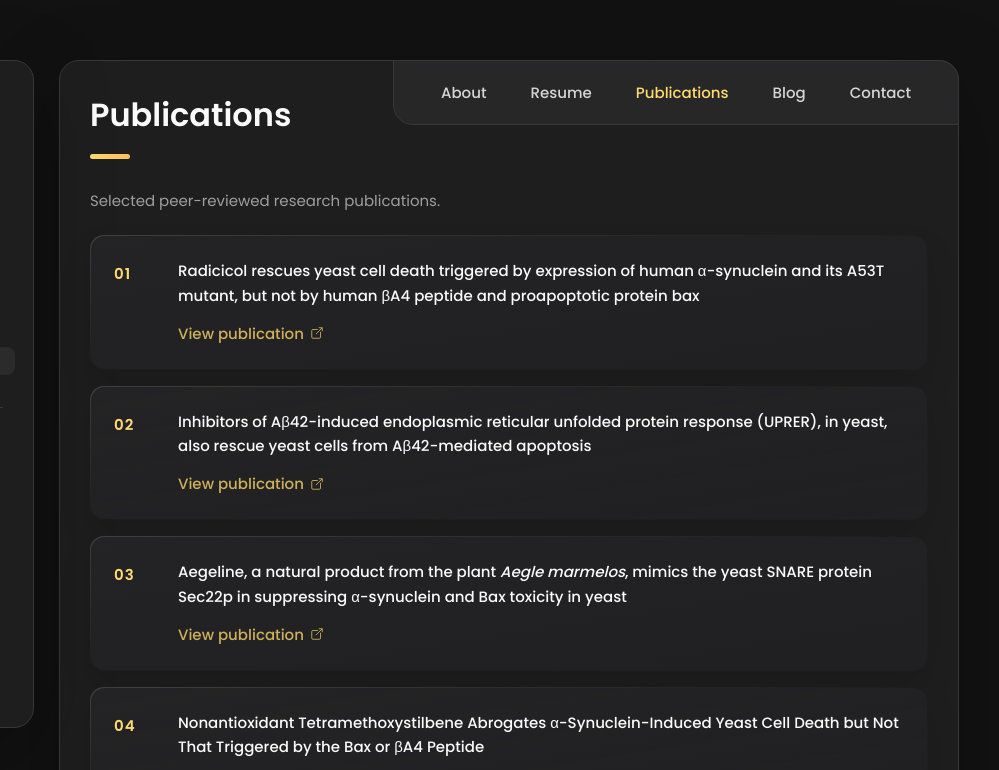
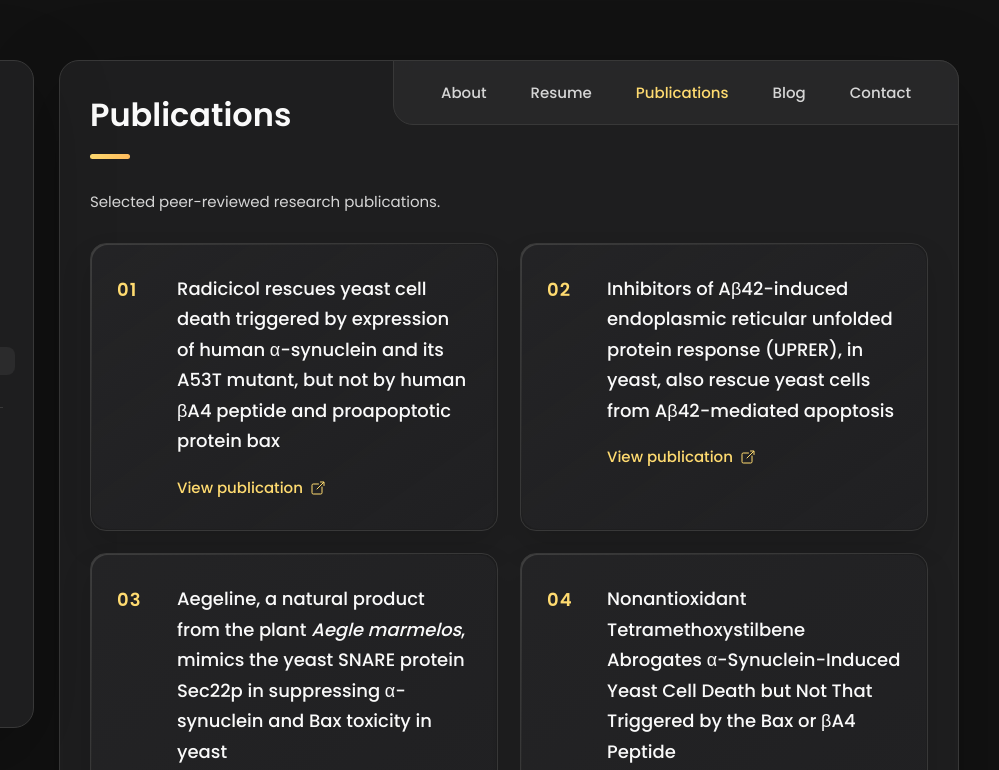
Before and after one commit to waleedmanzoor0/portfolio, a plain HTML site: page index.html in a window 1280 px wide. Both pictures are taken after a click on the button "Publications". Shown: the top 770 px of the page, 281-1280 px from the left. Drawn offline with nearby package versions, Linux system fonts and the light colour scheme.

Commit message:
Make research publications larger in a two-column layout

```diff
--- a/assets/css/style.css
+++ b/assets/css/style.css
@@ -1885,32 +1885,34 @@ textarea.form-input::-webkit-resizer { display: none; }
   #PUBLICATIONS
 \\*-----------------------------------*/
 
-.publications { margin-top: 5px; }
+.publications { margin-top: 8px; }
 
 .publication-intro {
-  color: var(--light-gray-70);
-  font-size: var(--fs-6);
-  line-height: 1.6;
-  margin-bottom: 22px;
+  color: var(--light-gray);
+  font-size: var(--fs-5);
+  line-height: 1.7;
+  margin-bottom: 28px;
 }
 
 .publication-list {
   display: grid;
   grid-template-columns: 1fr;
-  gap: 16px;
-  counter-reset: publication;
+  gap: 22px;
 }
 
 .publication-item {
   display: flex;
   align-items: flex-start;
-  gap: 16px;
-  padding: 20px;
+  gap: 18px;
+  min-height: 210px;
+  padding: 28px;
   background: var(--border-gradient-onyx);
-  border-radius: 14px;
+  border: 1px solid var(--jet);
+  border-radius: 16px;
   box-shadow: var(--shadow-2);
   position: relative;
   z-index: 1;
+  transition: transform var(--transition-1), border-color var(--transition-1), box-shadow var(--transition-1);
 }
 
 .publication-item::before {
@@ -1922,23 +1924,29 @@ textarea.form-input::-webkit-resizer { display: none; }
   z-index: -1;
 }
 
+.publication-item:hover {
+  transform: translateY(-3px);
+  border-color: var(--vegas-gold);
+  box-shadow: var(--shadow-3);
+}
+
 .publication-number {
-  flex: 0 0 38px;
+  flex: 0 0 42px;
   color: var(--orange-yellow-crayola);
-  font-size: var(--fs-6);
+  font-size: var(--fs-4);
   font-weight: var(--fw-600);
   letter-spacing: 1px;
-  padding-top: 3px;
+  padding-top: 2px;
 }
 
 .publication-content { min-width: 0; }
 
 .publication-title {
-  font-size: var(--fs-6);
-  line-height: 1.65;
+  font-size: var(--fs-4);
+  line-height: 1.7;
   font-weight: var(--fw-500);
   text-transform: none;
-  margin-bottom: 12px;
+  margin-bottom: 18px;
 }
 
 .publication-title a {
@@ -1953,18 +1961,25 @@ textarea.form-input::-webkit-resizer { display: none; }
 .publication-link {
   display: inline-flex;
   align-items: center;
-  gap: 6px;
-  color: var(--vegas-gold);
-  font-size: var(--fs-7);
+  gap: 7px;
+  color: var(--orange-yellow-crayola);
+  font-size: var(--fs-6);
   font-weight: var(--fw-500);
   transition: color var(--transition-1);
 }
 
-.publication-link:hover { color: var(--orange-yellow-crayola); }
-.publication-link ion-icon { font-size: 14px; }
-
-@media (min-width: 580px) {
-  .publication-item { padding: 24px; gap: 20px; }
-  .publication-number { flex-basis: 44px; }
+.publication-link:hover { color: var(--white-1); }
+.publication-link ion-icon { font-size: 16px; }
+
+@media (min-width: 768px) {
+  .publication-list { grid-template-columns: repeat(2, minmax(0, 1fr)); }
+  .publication-item { min-height: 250px; padding: 26px 22px; gap: 14px; }
+  .publication-number { flex-basis: 36px; }
   .publication-title { font-size: var(--fs-5); }
 }
+
+@media (min-width: 1024px) {
+  .publication-item { min-height: 270px; padding: 30px 26px; gap: 18px; }
+  .publication-number { flex-basis: 42px; }
+  .publication-title { font-size: var(--fs-4); }
+}
```
